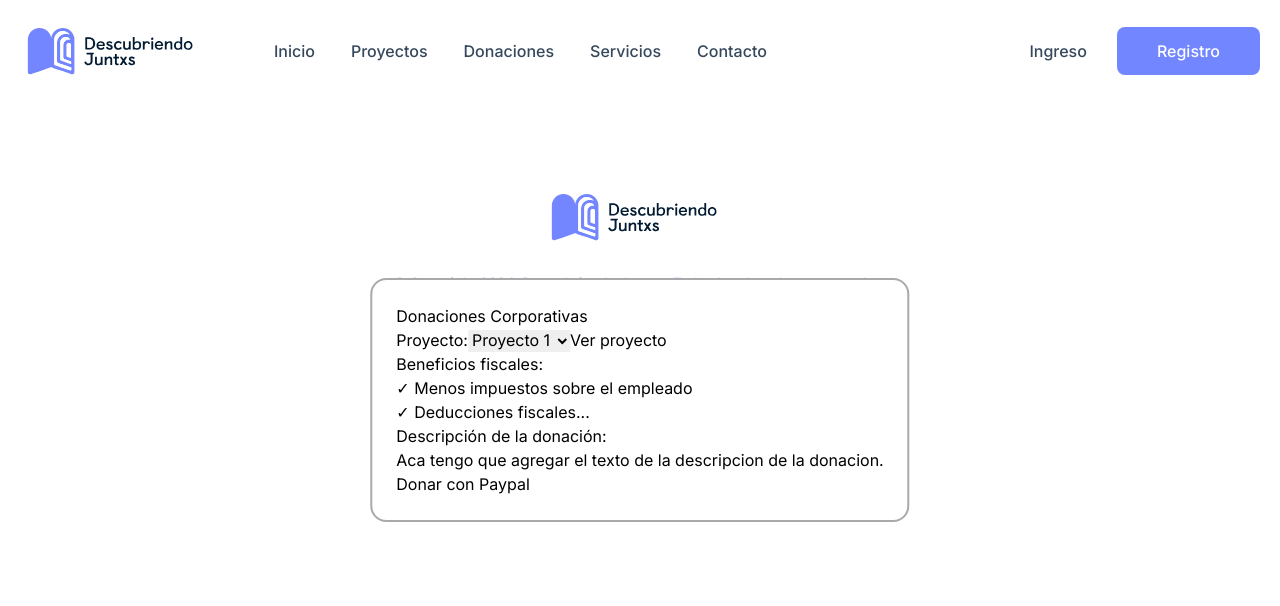
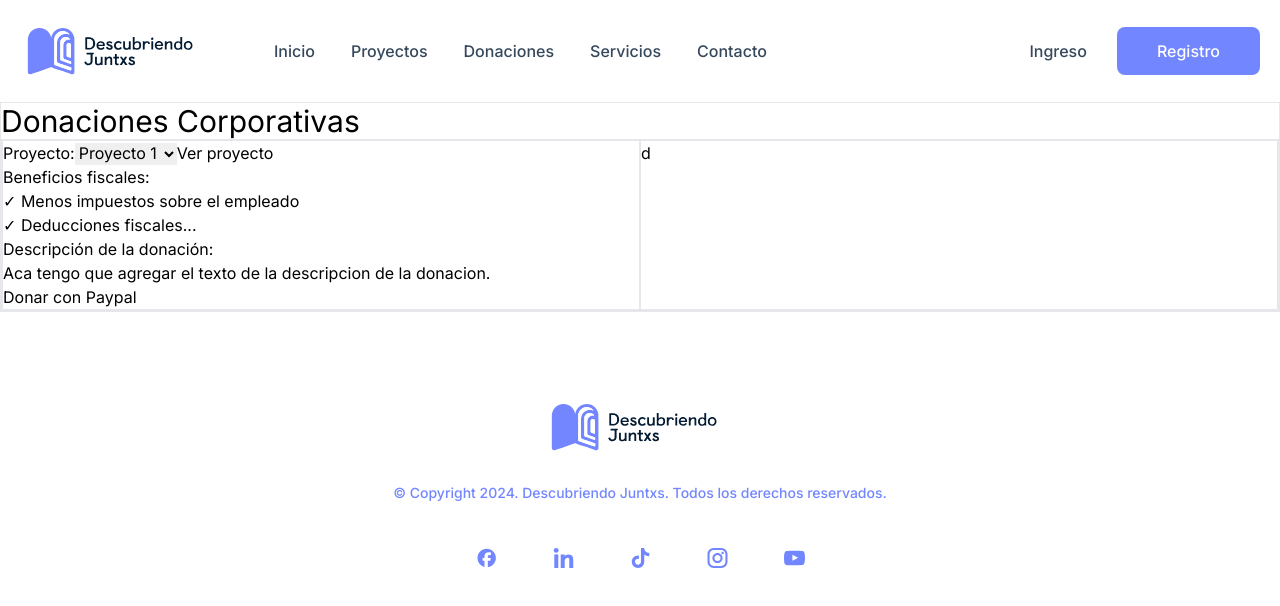
Before and after one commit to Grivarol69/descubriendoJuntxs, a Next.js app in the folder client/: page /donaciones/corporativa in a window 1280 px wide. Shown: the top 606 px of the page. Built offline with nearby package versions, Linux system fonts and the light colour scheme.

Commit message:
Add donaciones-icon

```diff
--- a/client/app/donaciones/corporativa/page.tsx
+++ b/client/app/donaciones/corporativa/page.tsx
@@ -19,8 +19,11 @@ const DonacionesCorporativasPage: React.FC = () => {
   };
 
   return (
-    <div style={styles}>
-      <h1>Donaciones Corporativas</h1>
+    <div className="border">
+      <div className="flex flex-col">
+        <h1 className="text-3xl">Donaciones Corporativas</h1>
+        <div className="border flex">
+        <div className="w-1/2 border">
           <label>
             Proyecto:
             <select>
@@ -32,7 +35,7 @@ const DonacionesCorporativasPage: React.FC = () => {
 
           <div>
             <h2>Beneficios fiscales:</h2>
-        <ul >
+            <ul>
               <li>✓ Menos impuestos sobre el empleado</li>
               <li>✓ Deducciones fiscales...</li>
             </ul>
@@ -47,6 +50,10 @@ const DonacionesCorporativasPage: React.FC = () => {
             <button> Donar con Paypal</button>
           </div>
         </div>
+        <div className="w-1/2 border">d</div>
+        </div>
+      </div>
+    </div>
   );
 };
 
```
Also changed, not shown: client/public/assets/donaciones-icon.svg (added). Lines whose indentation alone changed are shown as unchanged.
